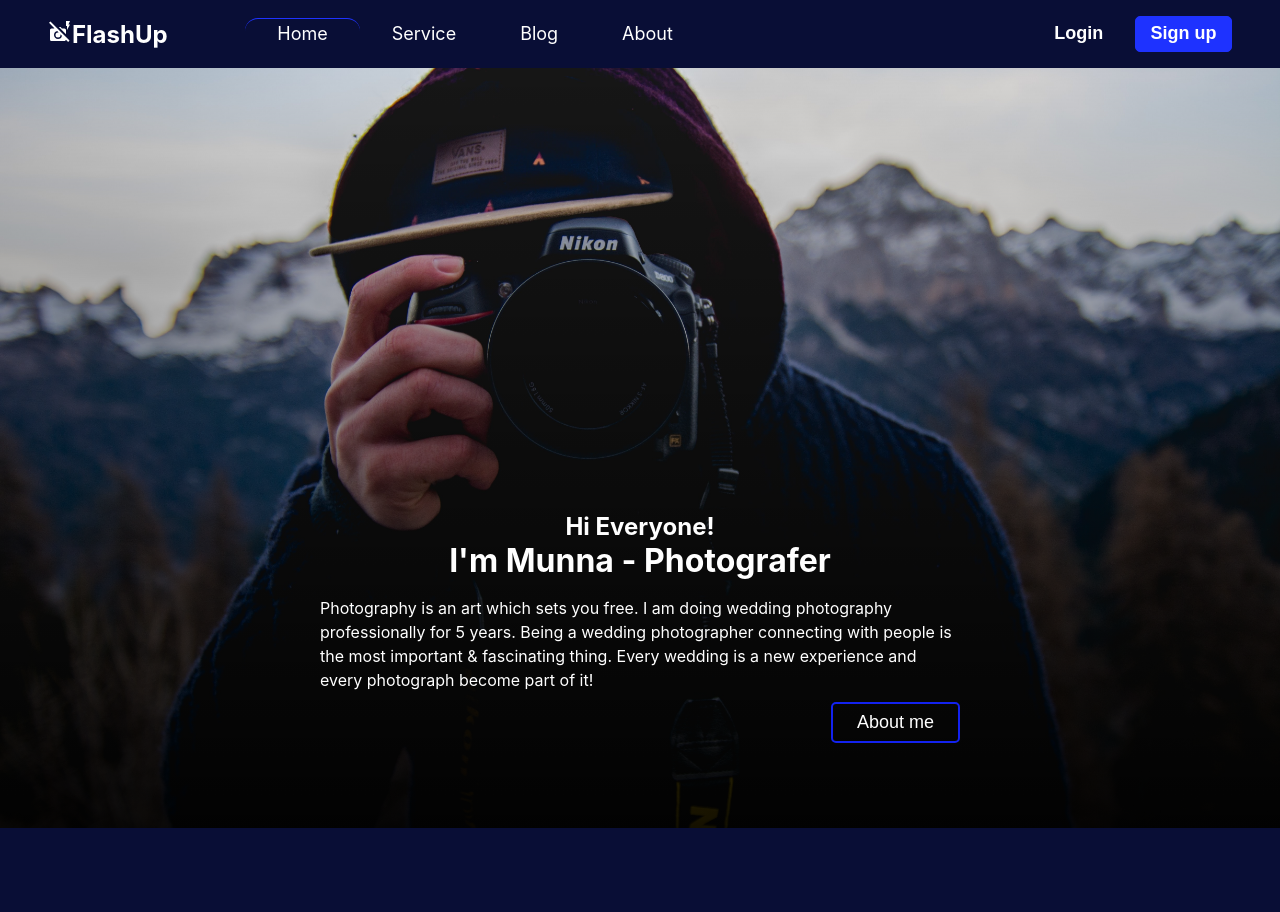
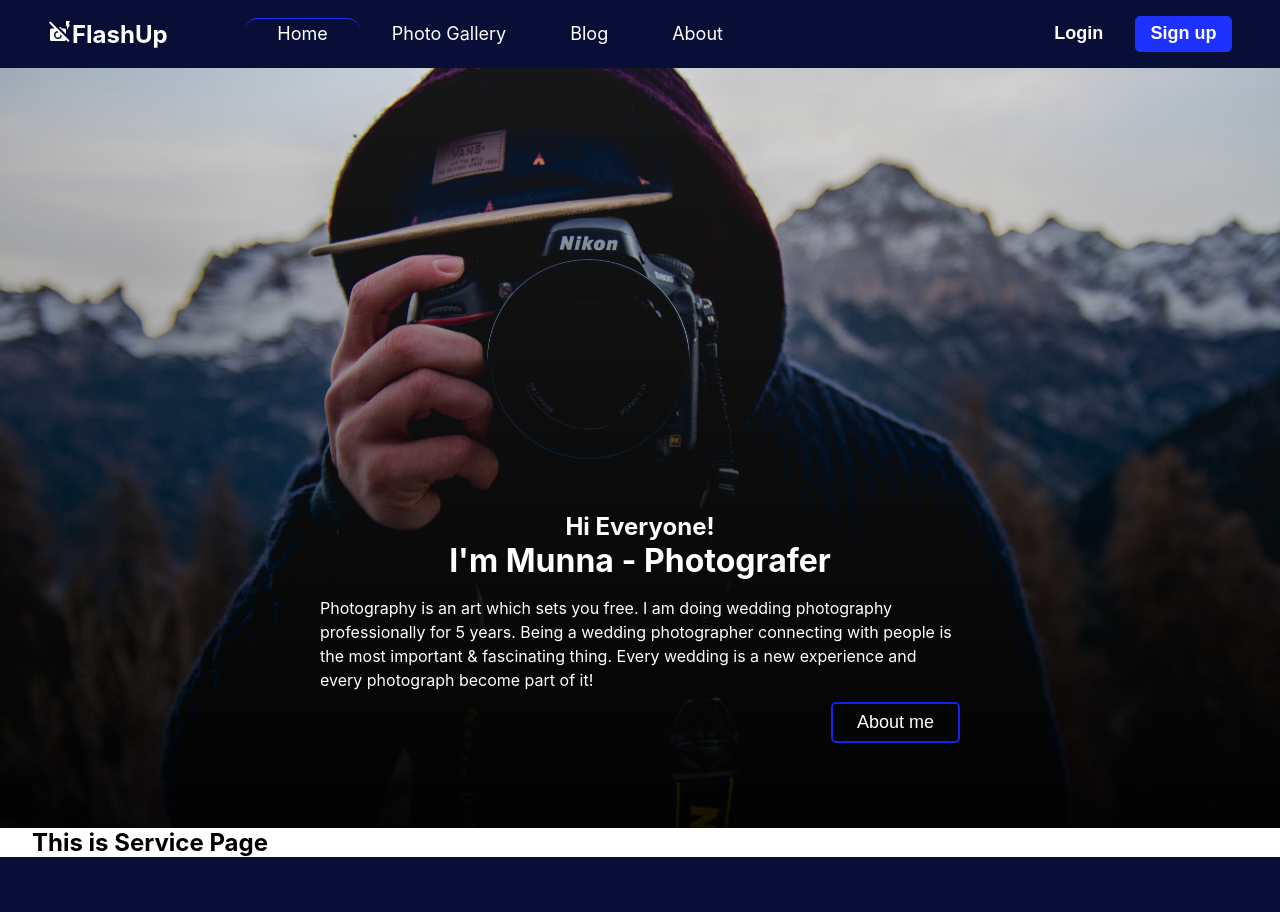
Before and after one commit to morshedulmunna/Flash-up, a React (Create React App) app: page / in a window 1280 px wide. Shown: the top 912 px of the page. Built offline with nearby package versions, Linux system fonts and the light colour scheme.

Commit message:
photo gelery route added

```diff
--- a/src/App.js
+++ b/src/App.js
@@ -1,6 +1,13 @@
 import { Route, Routes } from "react-router-dom";
 import "./App.css";
-import { About, Blog, Home, Login, Service, Signup } from "./pages/index.pages";
+import {
+  About,
+  Blog,
+  Home,
+  Login,
+  PhotoGallery,
+  Signup,
+} from "./pages/index.pages";
 import { Footer, Navbar } from "./shared";
 
 function App() {
@@ -9,7 +16,7 @@ function App() {
       <Navbar />
       <Routes>
         <Route path="/" element={<Home />} />
-        <Route path="/service" element={<Service />} />
+        <Route path="/photo-gallery" element={<PhotoGallery />} />
         <Route path="/blog" element={<Blog />} />
         <Route path="/about" element={<About />} />
         <Route path="/login" element={<Login />} />
--- /dev/null
+++ b/src/pages/Home/Banner.js
@@ -0,0 +1,27 @@
+import React from "react";
+import { Link } from "react-router-dom";
+
+const Banner = () => {
+  return (
+    <>
+      <div className="home__wrapper">
+        <h2>Hi Everyone!</h2>
+        <h1>I'm Munna - Photografer</h1>
+        <p>
+          Photography is an art which sets you free. I am doing wedding
+          photography professionally for 5 years. Being a wedding photographer
+          connecting with people is the most important & fascinating thing.
+          Every wedding is a new experience and every photograph become part of
+          it!
+        </p>
+        <div id="more_btn">
+          <Link to="/about">
+            <button>About me</button>
+          </Link>
+        </div>
+      </div>
+    </>
+  );
+};
+
+export default Banner;
--- a/src/pages/Home/Home.js
+++ b/src/pages/Home/Home.js
@@ -1,27 +1,18 @@
 import React from "react";
-import { Link } from "react-router-dom";
+import Banner from "./Banner";
 import "./Home.css";
+import Service from "./Service";
 
 const Home = () => {
   return (
-    <div className="home">
-      <div className="home__wrapper">
-        <h2>Hi Everyone!</h2>
-        <h1>I'm Munna - Photografer</h1>
-        <p>
-          Photography is an art which sets you free. I am doing wedding
-          photography professionally for 5 years. Being a wedding photographer
-          connecting with people is the most important & fascinating thing.
-          Every wedding is a new experience and every photograph become part of
-          it!
-        </p>
-        <div id="more_btn">
-          <Link to="/about">
-            <button>About me</button>
-          </Link>
-        </div>
+    <>
+      <div className="home">
+        <Banner />
       </div>
-    </div>
+      <div className="container">
+        <Service />
+      </div>
+    </>
   );
 };
 
--- a/src/pages/Service/Service.js
+++ b/src/pages/Home/Service.js
@@ -3,7 +3,7 @@ import React from "react";
 const Service = () => {
   return (
     <div>
-      <h1>Service Page</h1>
+      <h2>This is Service Page</h2>
     </div>
   );
 };
--- /dev/null
+++ b/src/pages/PhotoGallery/PhotoGallery.js
@@ -0,0 +1,11 @@
+import React from "react";
+
+const PhotoGallery = () => {
+  return (
+    <div>
+      <h1>Photo Gallery</h1>
+    </div>
+  );
+};
+
+export default PhotoGallery;
--- a/src/pages/index.pages.js
+++ b/src/pages/index.pages.js
@@ -2,5 +2,5 @@ export { default as Home } from "./Home/Home.js";
 export { default as Login } from "./Login/Login.js";
 export { default as Signup } from "./Signup/Signup.js";
 export { default as About } from "./About/About.js";
-export { default as Service } from "./Service/Service.js";
+export { default as PhotoGallery } from "./PhotoGallery/PhotoGallery.js";
 export { default as Blog } from "./Blog/Blog.js";
--- a/src/shared/Navbar/Navbar.js
+++ b/src/shared/Navbar/Navbar.js
@@ -27,8 +27,8 @@ const Navbar = () => {
                 <CustomLink to="/">
                   <span>Home</span>
                 </CustomLink>
-                <CustomLink to="/service">
-                  <span>Service</span>
+                <CustomLink to="/photo-gallery">
+                  <span>Photo Gallery</span>
                 </CustomLink>
                 <CustomLink to="/blog">
                   <span>Blog</span>
```
Also changed, not shown: src/pages/PhotoGallery/PhotoGallery.css (added), 1 other file (tests, documents, lock files or other folders).
